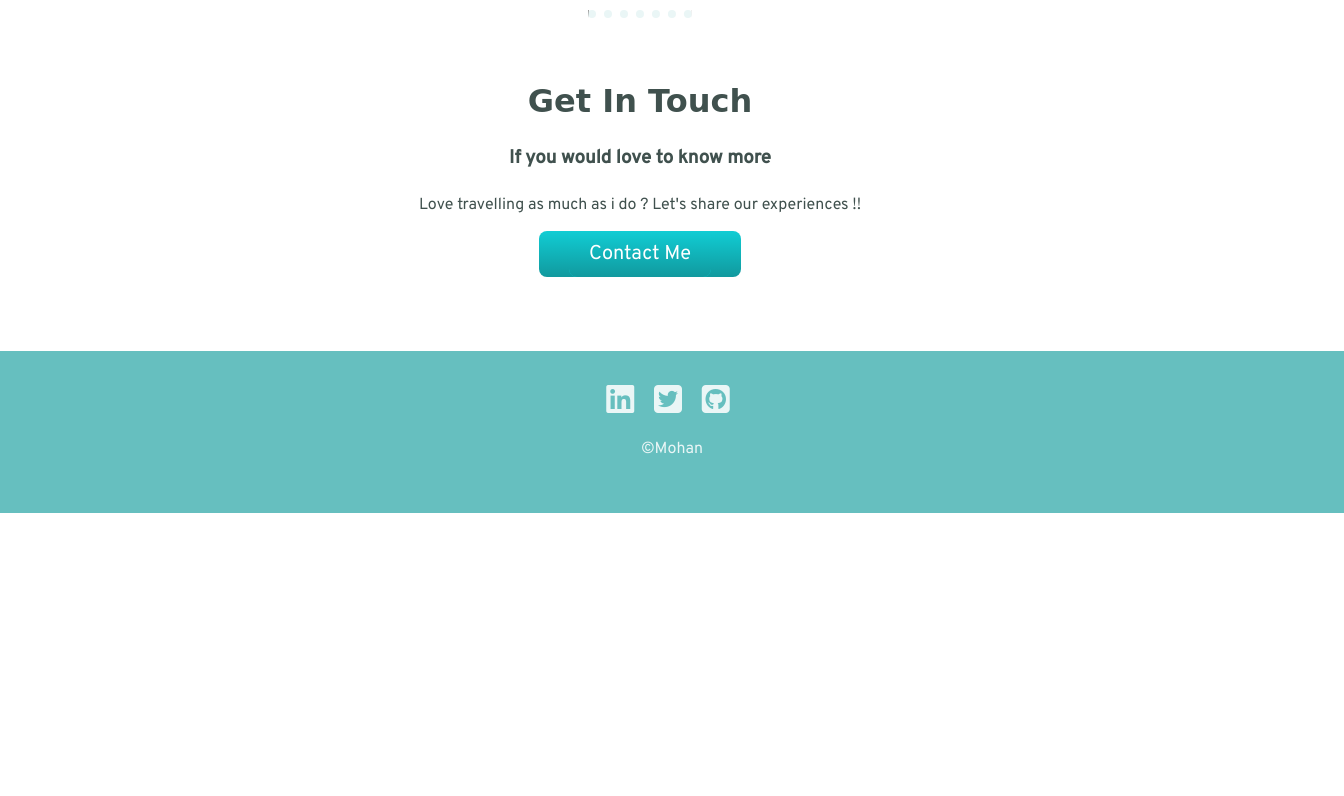
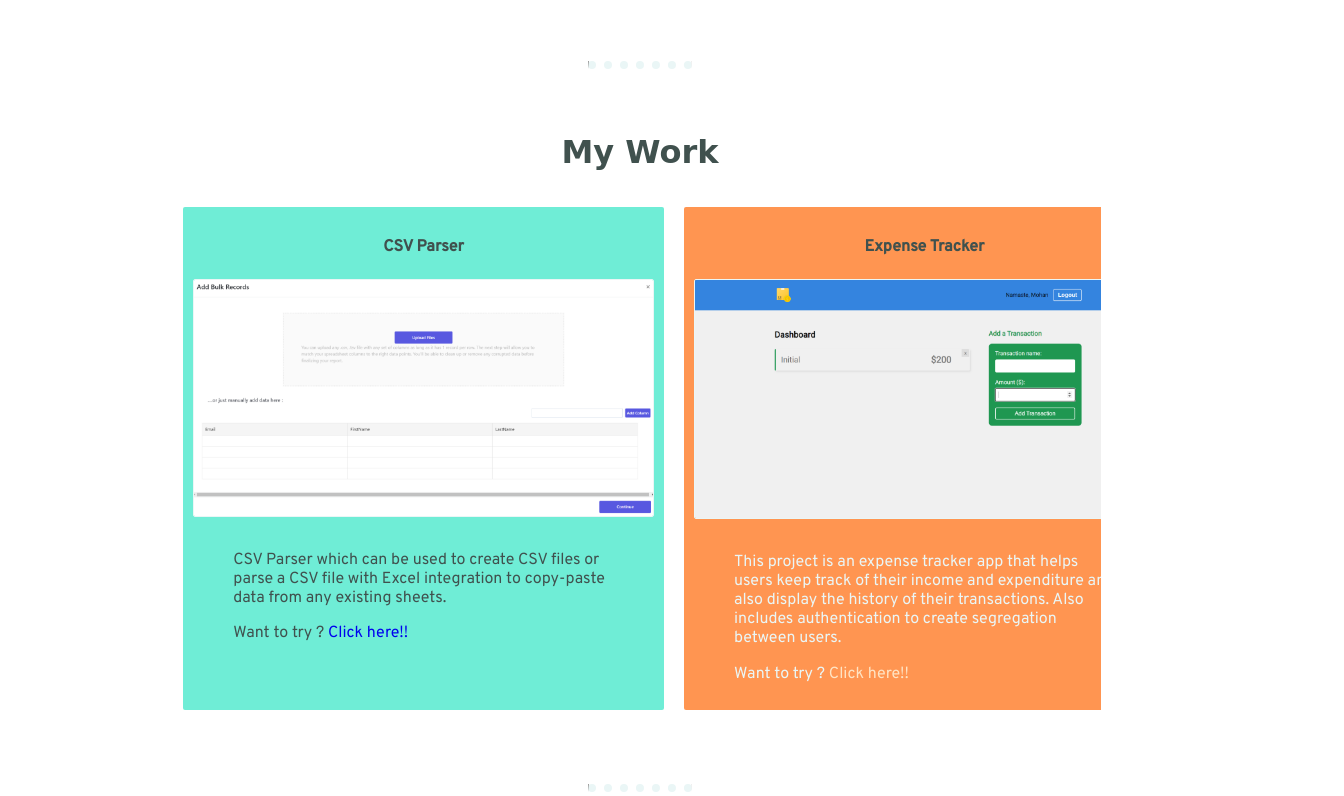
Before and after one commit to kmohan0910/Mohan.Github.io, a plain HTML site: page index.html in a window 1280 px wide. Shown: the part 1744-2540 px from the top of the page, 1344 px wide, since content can reach past the window. Before the commit the page ends 2257 px from the top, so only its background shows below. Drawn offline with Linux system fonts and the light colour scheme; a web font is replaced by a local one.

Commit message:
Adding myWorkSection

```diff
--- a/css/styles.css
+++ b/css/styles.css
@@ -13,7 +13,8 @@ body{
   width: 100%;
   padding: 2rem;
   text-align: center;
-  padding-bottom: 20%;
+  height: 100%;
+  padding-right: 0px;
 }
 .top-container h1{
   width: 60%;
@@ -65,6 +66,27 @@ hr{
   height: 0;
 
 }
+
+
+/* Showcase */
+
+.project{
+  width: -webkit-fill-available;
+  border: 1px solid #EAF6F6;
+  border-radius: 2px;
+}
+.tcs .email{
+  text-decoration: none;
+}
+.mailmodo .email{
+  text-decoration: none;
+  color:bisque;
+}
+.end{
+  margin: 20% auto;
+}
+
+
 
 /*Work*/
 
@@ -120,6 +142,7 @@ h2{
     background-color: #66BFBF;
     width: 100%;
     padding: 2rem;
+    padding-right: 0px;
 
   }
   .bottom-container p{
--- a/index.html
+++ b/index.html
@@ -2,6 +2,26 @@
 <title>Portfolio</title>
 
 <head>
+  <style>
+    ::-webkit-scrollbar {
+  width: 10px;
+}
+
+/* Track */
+::-webkit-scrollbar-track {
+  background: #f1f1f1;
+}
+
+/* Handle */
+::-webkit-scrollbar-thumb {
+  background: #888;
+}
+
+/* Handle on hover */
+::-webkit-scrollbar-thumb:hover {
+  background: #555;
+}
+  </style>
   <link rel="stylesheet" href="css/styles.css" />
   <link rel="icon" href="images/computer.png" />
   <link rel="preconnect" href="https://fonts.googleapis.com">
@@ -12,7 +32,7 @@
   <script src="https://kit.fontawesome.com/a0ed316acf.js" crossorigin="anonymous"></script>
 </head>
 
-<body>
+<body style="overflow-x: hidden; ">
   <div class="top-container">
     <h1>Mohan is a software Developer living in Bangalore , India.</h1>
 
@@ -34,10 +54,11 @@
       <h2>About Me</h2>
       <p class="intro">I am process driven software developer who enjoys solving real world problems. I was a former
         Software Development Intern at Mailmodo , Currently developing product for TCS BANCS</p>
-      <p> When not working you can find me travelling or probably at a restaurant trying new cuisines.</p>
+      <p> When not working you can find me travelling or probably at a restaurant trying new cuisines🍜</p>
     </div>
 
     <hr>
+
     <!--<h2> Projects</h2>
     <div class="projects">
 
@@ -95,6 +116,71 @@
   </div>
   <hr>
 
+  <div class="Work">
+
+    <h2>My Work</h2>
+    <div class="sub-work" style="overflow-y: scroll; overflow-y:hidden ;">
+      <div class="tcs">
+        <h4>CSV Parser</h4>
+        <img class="project" src="images/CSV_parser.png">
+
+        <ul>
+          <li>
+            <p1>
+              CSV Parser which can be used to create CSV files or parse a CSV file with Excel integration to copy-paste data from any existing sheets.
+            </p1>
+
+
+
+          </li>
+          <li>
+            <p1>
+              Want to try ? <a class="email" target="_blank" href="https://createcsv-eb8ed.web.app/">Click here!!</a>
+            </p1>
+          </li>
+        </ul>
+
+
+      </div>
+      <div class="mailmodo">
+        <h4> Expense Tracker </h4>
+        <img class="project" src="images/Expense Tracker_1.png">
+        <ul>
+          <li>
+            <p1>
+              This project is an expense tracker app that helps users keep track of their income and expenditure and also display the history of their transactions. Also includes authentication to create segregation between users.</p1>
+          </li>
+          <li>
+            <p1>
+              Want to try ? <a class="email" target="_blank" href="https://myarcarius.web.app/">Click here!!</a>
+              </p>
+          </li>
+        </ul>
+      </div>
+      <div class="mailmodo" style="background-color: #8758FF;">
+        <h4> Ricettas-Project </h4>
+        <img class="project" src="images/Ricettas.png">
+        <ul>
+          <li>
+            <p1>
+              Keep log of all your favourite recipies- using FireStore Database.<br>Added Dark and Night Mode Toggle
+            </li>
+          <li>
+            <p1>
+              Want to try ? <a class="email" target="_blank" href="https://ourricetta.web.app/">Click here!!</a>
+              </p>
+          </li>
+        </ul>
+      </div>
+      <div class="end">
+        <button style="width: max-content;" class="btn" href="https://github.com/kmohan0910">  👉 View More</button>
+      </div>
+    </div>
+
+  </div>
+</div>
+<hr>
+
   <div class="contact-me">
     <h2>Get In Touch</h2>
     <h3>If you would love to know more</h3>
```
Also changed, not shown: images/CSV_parser.png (added), images/Expense Tracker_1.png (added), images/Ricettas.png (added).
